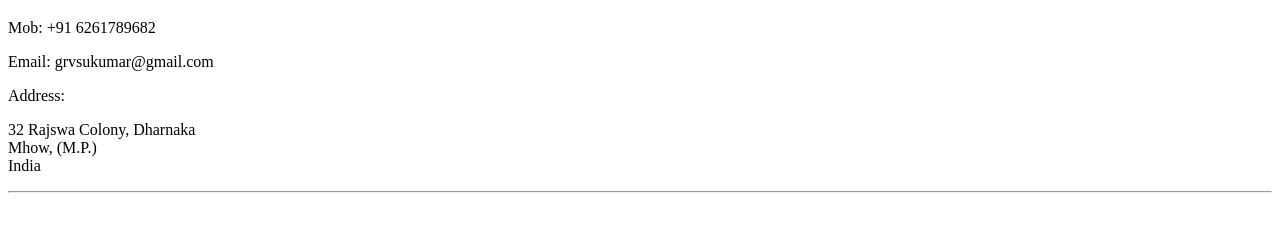
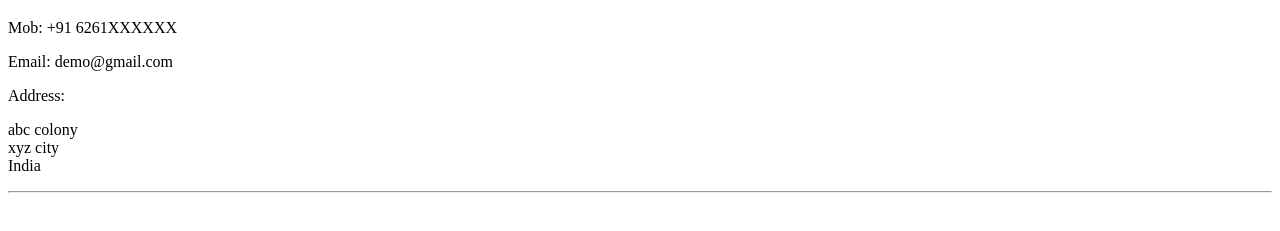
Before and after one commit to GouravSukumar/My-Resume, a plain HTML site: page Other/contact.html in a window 1280 px wide. Shown: the part 61-292 px from the top of the page. Drawn offline with Linux system fonts and the light colour scheme.

Commit message:
contact.html

```diff
--- a/Other/contact.html
+++ b/Other/contact.html
@@ -7,12 +7,12 @@
 </head>
 <body>
   <h1>Contact Me</h1>
-<p>Mob: +91 6261789682</p>
-<p>Email: grvsukumar@gmail.com</p>
+<p>Mob: +91 6261XXXXXX</p>
+<p>Email: demo@gmail.com</p>
 <p>Address:</p>
 <p>
-  32 Rajswa Colony, Dharnaka<br />
-  Mhow, (M.P.)<br />
+  abc colony<br />
+  xyz city<br />
   India<br />
   <hr />
 </p>
```
